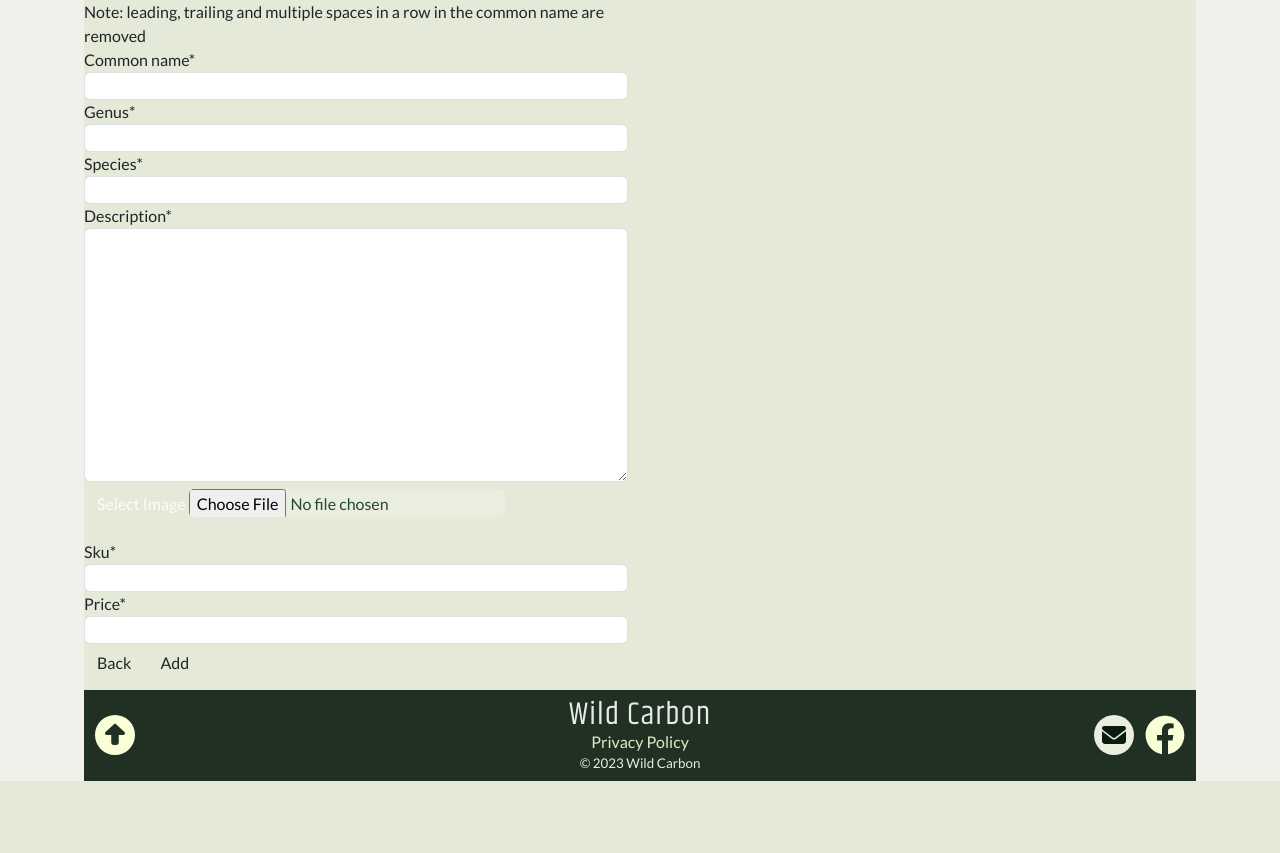
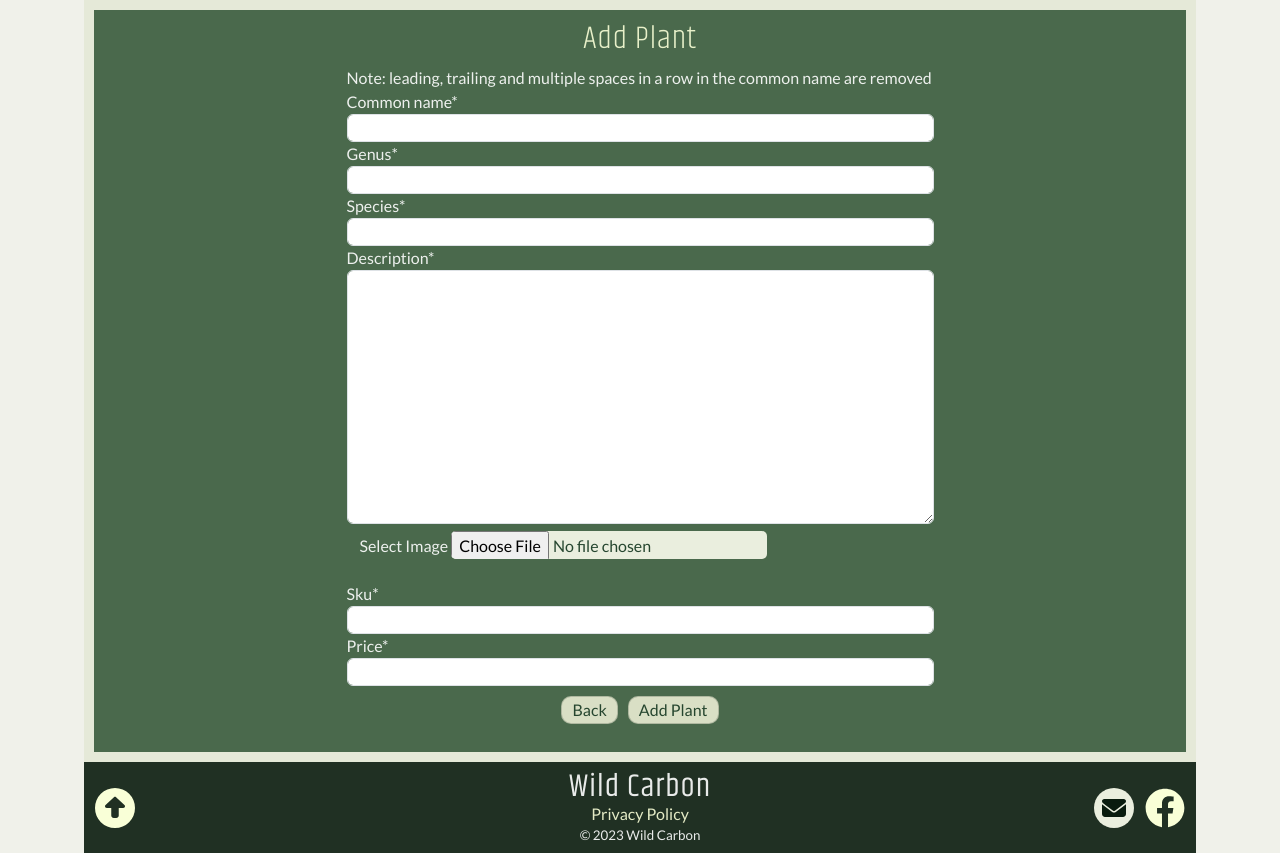
Before and after one commit to Stephen-J-Whitaker/wild-carbon, a Django app: page /plants/add_plant/ in a window 1280 px wide. Shown: the part 75-928 px from the top of the page. Before the commit the page ends 856 px from the top, so only its background shows below. Run offline with Django 3.2, Linux system fonts and the light colour scheme; the visitor is signed in with stand-in values (Sample User, id 1); some libraries are stand-ins or nearby versions.

Commit message:
FEAT: Update add and edit plant page styles

```diff
--- a/plants/templates/plants/add_plant.html
+++ b/plants/templates/plants/add_plant.html
@@ -10,8 +10,11 @@
 {% endblock %}
 
 {% block content %}
-    <div class="row">
-        <div class="col-12 col-md-6">
+<div class="content-container">
+    <div class="inner-content-container add-edit-plant-inner-content-container">
+        <h1 class="content-header">Add Plant</h1>
+        <div class="row add-edit-plant-row">
+            <div class="col-12">
                 <div class="note">Note: leading, trailing and multiple spaces in a row in the common name are removed</div>
                 <form method="POST" action="{% url 'add_plant' %}" class="form mb-2" enctype="multipart/form-data">
                     {% csrf_token %}
@@ -22,11 +25,13 @@
                             {{ field }}
                         {% endif %}
                     {% endfor %}
-                <div class="text-right">
-                    <a class="btn btn-outline-black rounded-0" href="{% url 'list_plants' %}">Back</a>
-                    <button id="plant-submit-btn" class="btn btn-black rounded-0" type="submit">Add</button>
+                    <div class="button-container">
+                        <a class="btn button button-content" href="{% url 'list_plants' %}">Back</a>
+                        <button id="plant-submit-btn" class="btn button button-content" type="submit">Add Plant</button>
                     </div>
                 </form>
+            </div>
+        </div>
     </div>
 </div>
 {% endblock %}
--- a/plants/templates/plants/edit_plant.html
+++ b/plants/templates/plants/edit_plant.html
@@ -11,10 +11,10 @@
 
 {% block content %}
     <div class="content-container">
-        <div class="inner-content-container">
+        <div class="inner-content-container add-edit-plant-inner-content-container">
             <h1 class="content-header">Update Plant</h1>
-            <div class="row">
-                <div class="col-12 col-md-6">
+            <div class="row add-edit-plant-row">
+                <div class="col-12">
                     <div class="note">Note: leading, trailing and multiple spaces in a row in the common name are removed</div>
                     <form method="POST" action="{% url 'edit_plant' plant.id %}" class="form mb-2" enctype="multipart/form-data">
                         {% csrf_token %}
```
Lines whose indentation alone changed are shown as unchanged.
